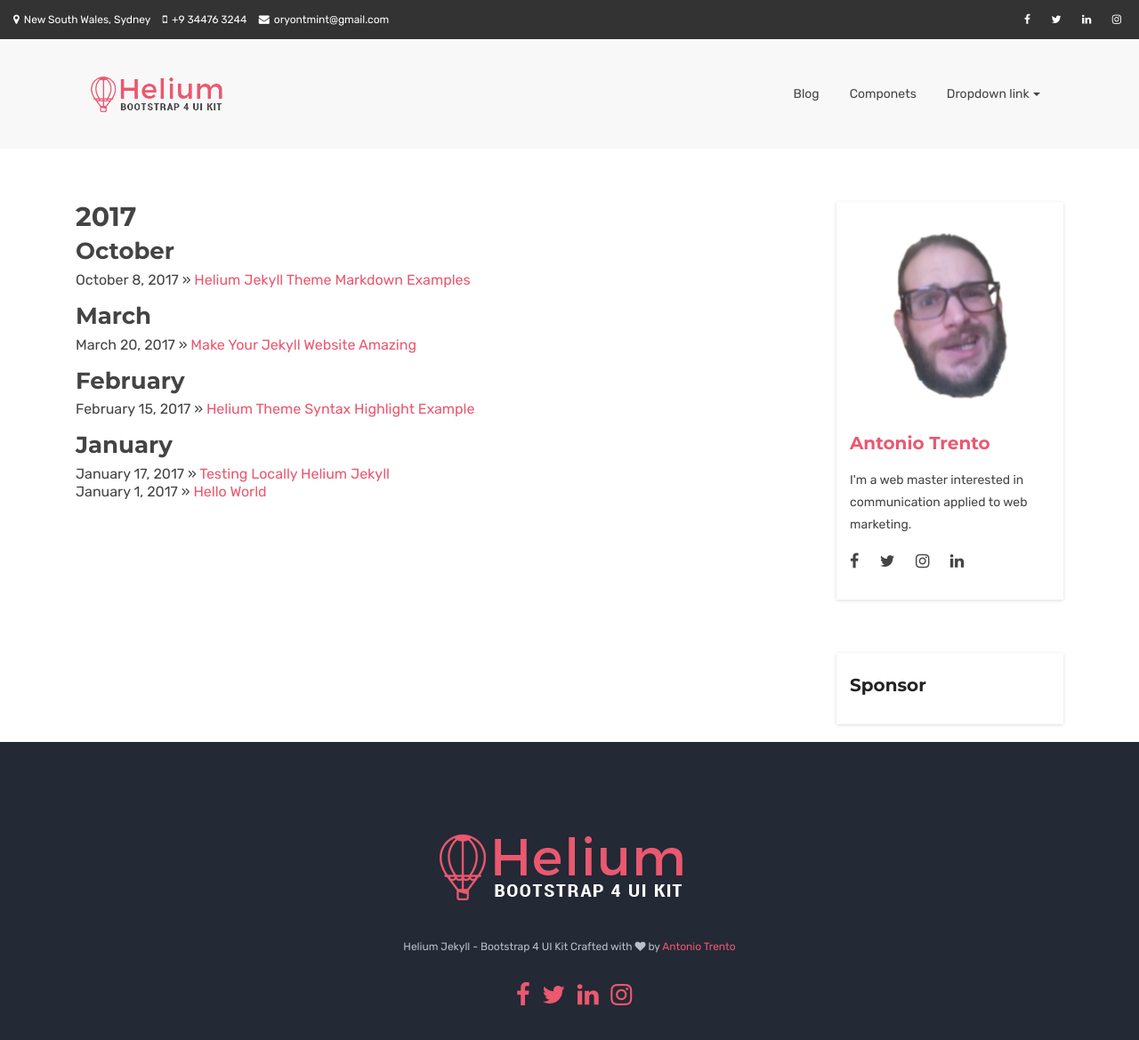
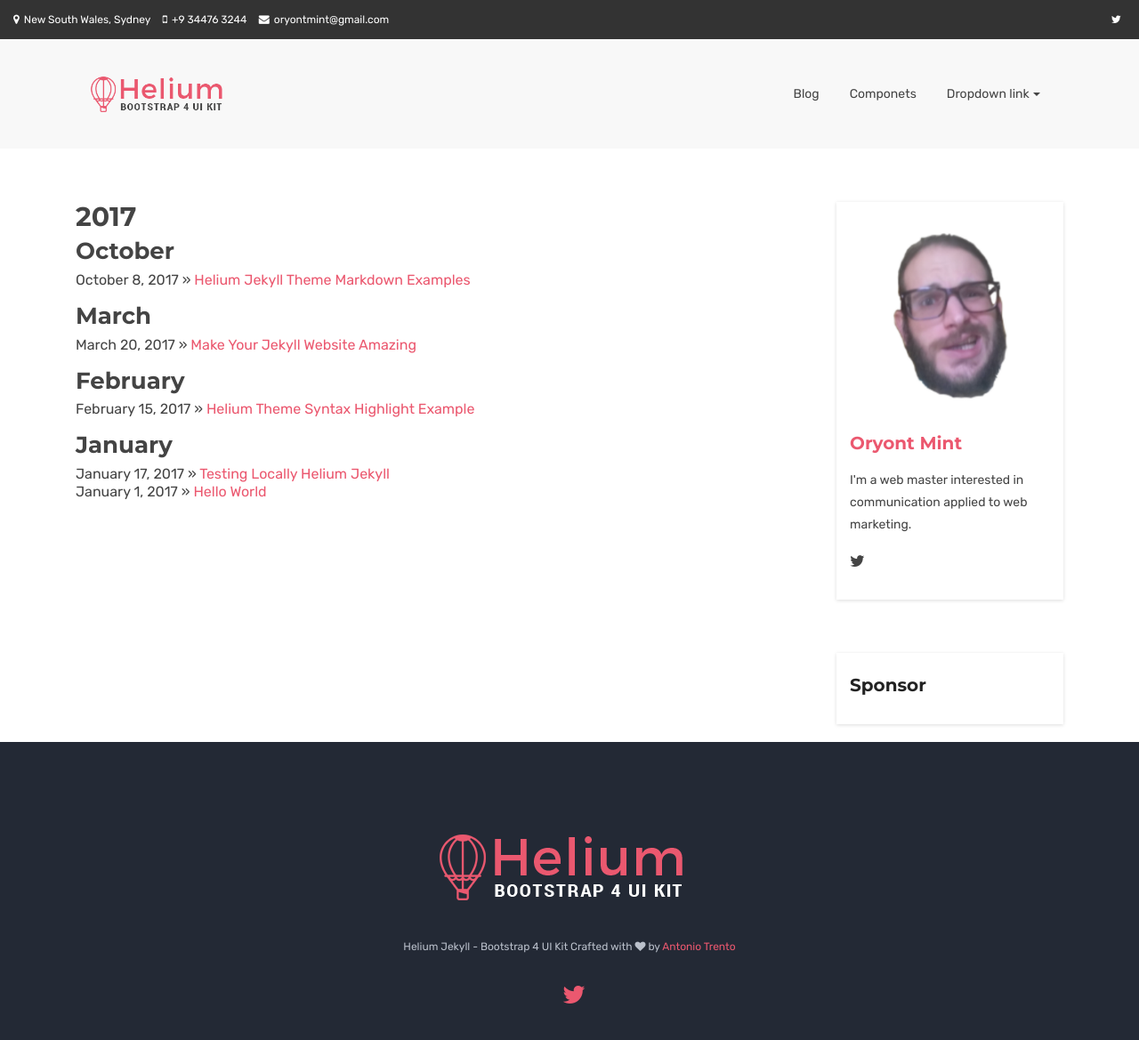
Before and after one commit to Oryont/Oryont.github.io, a Jekyll site: the page built from archive.html, in a window 1280 px wide. Shown: the top 1169 px of the page at 89% size. Built offline with Jekyll 4.4.1, drawn with Linux system fonts in a browser that asks for light colours; comment, search, counter and statistics services are not loaded.

Commit message:
Day 3: Adding some configuration

```diff
--- a/_config.yml
+++ b/_config.yml
@@ -24,20 +24,16 @@ post_limit: 5
 title : Oryont
 tagline: Bootstrap 4 UI kit for jekyll
 author :
-  name : Antonio Trento
+  name : Oryont Mint
   site: https://oryont.github.io
   description : I&#39;m a web master interested in communication applied to web marketing.
   image : social-image.png
   email : oryontmint@gmail.com
   github : Oryont
   twitter : Oryont1
-  facebook: lantoniotrento
-  linkedin: antoniotrento
-  instagram: lantoniotrento
-  pinterest: antoniotrento
   feedburner :
 
-twitter_username: Oryont
+twitter_username: Oryont1
 # The production_url is only used when full-domain names are needed
 # such as sitemap.txt
 # Most places will/should use BASE_PATH to make the urls
```
